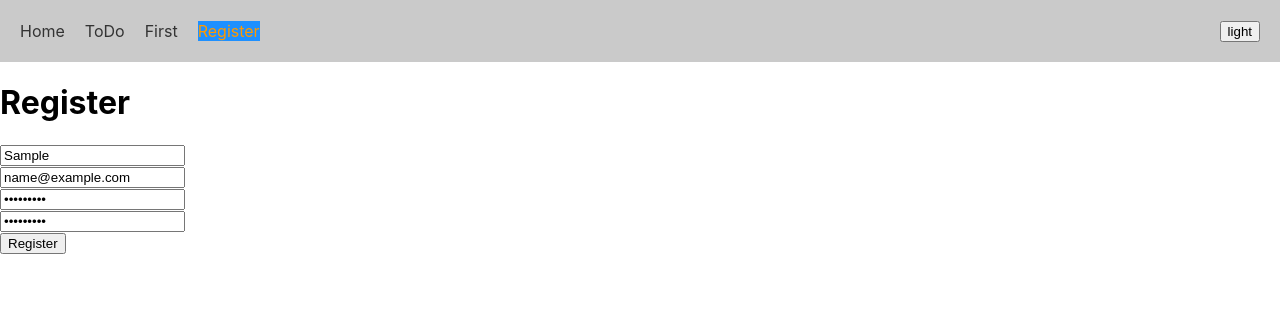
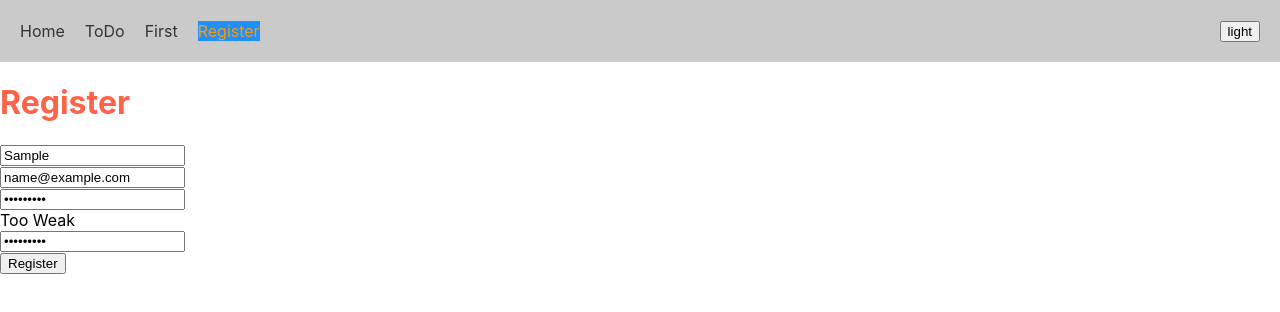
Before and after one commit to kudriashova-ag/react-app-PV421, a React (Create React App) app: page /register in a window 1280 px wide. Both pictures are taken after typing "Sample", "name@example.com", "Sample123", "Sample123" into the empty fields and a click on the button "Register". Shown: the top 312 px of the page. Built offline with nearby package versions, Linux system fonts and the light colour scheme.

Commit message:
Formik Error Message

```diff
--- a/src/pages/Register.jsx
+++ b/src/pages/Register.jsx
@@ -1,6 +1,9 @@
-import { Field, Form, Formik } from "formik";
+import { ErrorMessage, Field, Form, Formik } from "formik";
 import React from "react";
 import * as Yup from "yup";
+import styles from "./Register.module.css";
+
+
 
 const initialValues = {
   name: "",
@@ -13,8 +16,11 @@ const RegisterSchema = Yup.object().shape({
   name: Yup.string().min(2, "Too Short").required(),
   email: Yup.string().email().required(),
   password: Yup.string()
-    .matches(/^(?=.*?[A-Z])(?=.*?[a-z])(?=.*?[0-9])(?=.*?[#?!@$ %^&*-]).{8,}$/, "Too Weak")
-        .required(),
+    .matches(
+      /^(?=.*?[A-Z])(?=.*?[a-z])(?=.*?[0-9])(?=.*?[#?!@$ %^&*-]).{8,}$/,
+      "Too Weak"
+    )
+    .required(),
   confirmPassword: Yup.string()
     .oneOf([Yup.ref("password"), null], "Passwords must match")
     .required(),
@@ -27,27 +33,36 @@ const Register = () => {
 
   return (
     <div>
-      <h1>Register</h1>
-          <Formik
-              initialValues={initialValues}
-              onSubmit={submitHandler}
-              validationSchema={RegisterSchema}>
+      <h1 className={styles.title}>Register</h1>
+      <Formik
+        initialValues={initialValues}
+        onSubmit={submitHandler}
+        validationSchema={RegisterSchema}
+      >
         {() => (
           <Form>
             <div>
               <Field name="name" placeholder="Name" />
+              <ErrorMessage name="name" component="div" className="error" />
             </div>
             <div>
               <Field type="email" name="email" placeholder="Email" />
+              <ErrorMessage name="email" component="div" className="error" />
             </div>
             <div>
               <Field type="password" name="password" placeholder="Password" />
+              <ErrorMessage name="password" component="div" className="error" />
             </div>
             <div>
               <Field
                 type="password"
                 name="confirmPassword"
                 placeholder="Confirm Password"
+              />
+              <ErrorMessage
+                name="confirmPassword"
+                component="div"
+                className="error"
               />
             </div>
             <button type="submit">Register</button>
--- /dev/null
+++ b/src/pages/Register.module.css
@@ -0,0 +1,3 @@
+.title{
+    color: tomato;
+}
```
